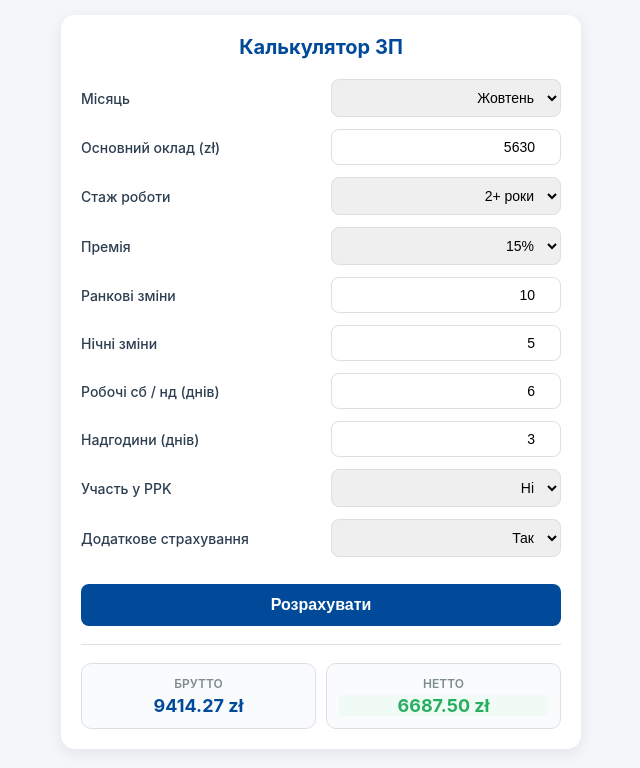
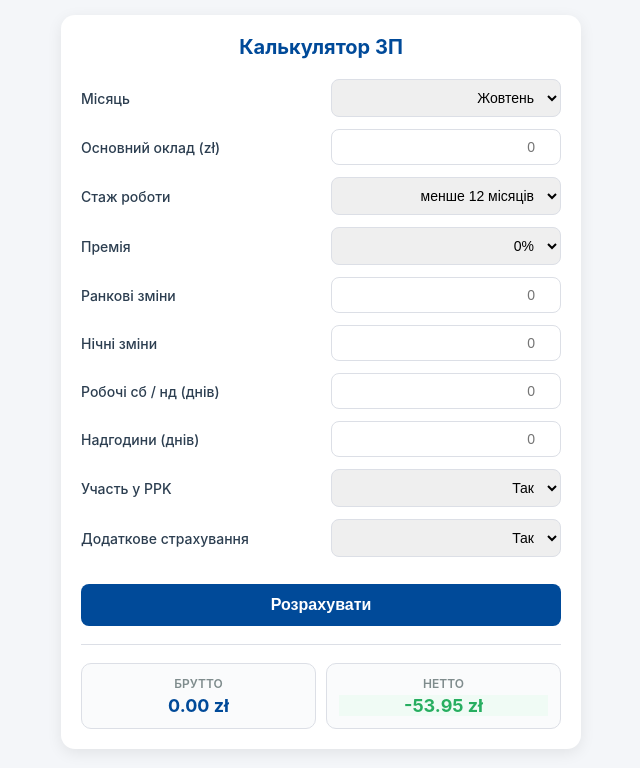
Before and after one commit to SaVoJ13/salary, a plain HTML site: page index.html in a window 1280 px wide. Shown: the whole page, without its empty margins (319-959 px from the left). Drawn offline with Linux system fonts and the light colour scheme.

Commit message:
Update index.html

```diff
--- a/index.html
+++ b/index.html
@@ -44,65 +44,65 @@
 
     <div class="form-group">
         <label>Місяць</label>
-        <select id="monthSelect" onchange="calculateSalary()"></select>
+        <select id="monthSelect" onchange="saveAndCalculate()"></select>
     </div>
 
     <div class="form-group">
         <label>Основний оклад (zł)</label>
-        <input type="number" id="baseSalary" value="5630" oninput="calculateSalary()">
+        <input type="number" id="baseSalary" placeholder="0" oninput="saveAndCalculate()" onfocus="this.select()">
     </div>
 
     <div class="form-group">
         <label>Стаж роботи</label>
-        <select id="tenureSelect" onchange="calculateSalary()">
+        <select id="tenureSelect" onchange="saveAndCalculate()">
             <option value="0">менше 12 місяців</option>
             <option value="150">1 рік</option>
-            <option value="300" selected>2+ роки</option>
+            <option value="300">2+ роки</option>
         </select>
     </div>
 
     <div class="form-group">
         <label>Премія</label>
-        <select id="bonusPctSelect" onchange="calculateSalary()">
+        <select id="bonusPctSelect" onchange="saveAndCalculate()">
             <option value="0">0%</option>
             <option value="5">5%</option>
             <option value="10">10%</option>
-            <option value="15" selected>15%</option>
+            <option value="15">15%</option>
         </select>
     </div>
 
     <div class="form-group">
         <label>Ранкові зміни</label>
-        <input type="number" id="morningShifts" value="10" oninput="calculateSalary()">
+        <input type="number" id="morningShifts" placeholder="0" oninput="saveAndCalculate()" onfocus="this.select()">
     </div>
 
     <div class="form-group">
         <label>Нічні зміни</label>
-        <input type="number" id="nightShifts" value="5" oninput="calculateSalary()">
+        <input type="number" id="nightShifts" placeholder="0" oninput="saveAndCalculate()" onfocus="this.select()">
     </div>
 
     <div class="form-group">
         <label>Робочі сб / нд (днів)</label>
-        <input type="number" id="weekendDays" value="6" oninput="calculateSalary()">
+        <input type="number" id="weekendDays" placeholder="0" oninput="saveAndCalculate()" onfocus="this.select()">
     </div>
 
     <div class="form-group">
         <label>Надгодини (днів)</label>
-        <input type="number" id="overtimeDays" value="3" oninput="calculateSalary()">
+        <input type="number" id="overtimeDays" placeholder="0" oninput="saveAndCalculate()" onfocus="this.select()">
     </div>
 
     <div class="form-group">
         <label>Участь у PPK</label>
-        <select id="ppkSelect" onchange="calculateSalary()">
+        <select id="ppkSelect" onchange="saveAndCalculate()">
             <option value="yes">Так</option>
-            <option value="no" selected>Ні</option>
+            <option value="no">Ні</option>
         </select>
     </div>
 
     <div class="form-group">
         <label>Додаткове страхування</label>
-        <select id="insuranceSelect" onchange="calculateSalary()">
-            <option value="yes" selected>Так</option>
+        <select id="insuranceSelect" onchange="saveAndCalculate()">
+            <option value="yes">Так</option>
             <option value="no">Ні</option>
         </select>
     </div>
@@ -124,7 +124,6 @@
 </div>
 
 <script>
-    // Виробничий календар на 2026 рік
     const monthData = {
         "січень": 20, "лютий": 20, "березень": 22, "квітень": 21,
         "травень": 20, "червень": 21, "липень": 23, "серпень": 20,
@@ -138,17 +137,40 @@
         option.text = month.charAt(0).toUpperCase() + month.slice(1);
         monthSelect.appendChild(option);
     }
-    monthSelect.value = "жовтень";
+
+    const fields = ['monthSelect', 'baseSalary', 'tenureSelect', 'bonusPctSelect', 'morningShifts', 'nightShifts', 'weekendDays', 'overtimeDays', 'ppkSelect', 'insuranceSelect'];
+
+    function saveValues() {
+        fields.forEach(id => {
+            localStorage.setItem(id, document.getElementById(id).value);
+        });
+    }
+
+    function loadValues() {
+        let savedMonth = localStorage.getItem('monthSelect');
+        monthSelect.value = savedMonth ? savedMonth : "жовтень";
+
+        fields.forEach(id => {
+            if (id === 'monthSelect') return;
+            let val = localStorage.getItem(id);
+            if (val !== null) {
+                document.getElementById(id).value = val;
+            }
+        });
+    }
+
+    function saveAndCalculate() {
+        saveValues();
+        calculateSalary();
+    }
 
     function calculateSalary() {
         const selectedMonth = monthSelect.value;
         const workDays = monthData[selectedMonth];
 
-        // Нічний тариф: (4806 / (Роб.дні * 8)) * 20%
         const minSalary = 4806.00;
         const nightTariff = Math.round(((minSalary / (workDays * 8)) * 0.20) * 100) / 100;
 
-        // Вхідні дані
         const baseSalary = parseFloat(document.getElementById('baseSalary').value) || 0;
         const tenureBonus = parseFloat(document.getElementById('tenureSelect').value) || 0;
         const bonusPct = parseFloat(document.getElementById('bonusPctSelect').value) || 0;
@@ -161,57 +183,46 @@
         const ppkActive = document.getElementById('ppkSelect').value === 'yes';
         const insuranceActive = document.getElementById('insuranceSelect').value === 'yes';
 
-        // 1. Ставка + Стаж
         const totalBase = baseSalary + tenureBonus;
-
-        // 2. Премія
         const bonusAmount = totalBase * (bonusPct / 100);
 
-        // 3. Нічні
         const morningNightPay = Math.round((morningShifts * (10 / 60) * nightTariff) * 100) / 100;
         const nightPay = (nightShifts * 8 * nightTariff) + (nightShifts * 30);
         const totalNightPay = morningNightPay + nightPay;
 
-        // 4. Робочі вихідні
         const weekendPay = weekendDays * 100;
-
-        // 5. Надгодини
         const overtimePay = Math.round(((totalBase / workDays) * 2 * overtimeDays) * 100) / 100;
 
-        // Брутто (без прання для візуалу)
         const gross = totalBase + bonusAmount + totalNightPay + weekendPay + overtimePay;
 
-        // Доплата за прання додається для бази Нетто
         const laundryBonus = 13.00;
         const grossForNet = gross + laundryBonus;
 
-        // --- ВІДРАХУВАННЯ ---
-        const zus = gross * 0.1371; // ZUS вираховується з Брутто без прання
+        const zus = Math.round((gross * 0.1371) * 100) / 100;
         const healthBase = gross - zus;
         const nfz = Math.round((healthBase * 0.09) * 100) / 100;
 
         const ppkEmployee = ppkActive ? (gross * 0.02) : 0;
         const ppkEmployer = ppkActive ? (gross * 0.015) : 0;
 
-        // Бенефіти (MultiSport/MyBenefit)
-        const benefitBenefitExpense = 54.00; // Додається до бази податку
-        const benefitDeduction = 30.25;       // Відраховується з Нетто
+        const benefitExpense = 54.00;
+        const benefitDeduction = 30.25;
 
         const kup = 250.00;
-        const pitBase = Math.max(0, healthBase + ppkEmployer + benefitBenefitExpense - kup);
-        let pit = Math.round(((pitBase * 0.12) - 300.00));
+        const pitBase = healthBase + ppkEmployer + benefitExpense - kup;
+
+        let pit = Math.round((pitBase * 0.12) - 300.00);
         pit = Math.max(0, pit);
 
         const insuranceDeduction = insuranceActive ? 36.70 : 0;
 
-        // Нетто (з урахуванням бенефітів та прання)
         const net = grossForNet - zus - nfz - pit - ppkEmployee - insuranceDeduction - benefitDeduction;
 
-        // Вивід
         document.getElementById('grossResult').innerText = gross.toFixed(2) + ' zł';
         document.getElementById('netResult').innerText = net.toFixed(2) + ' zł';
     }
 
+    loadValues();
     calculateSalary();
 </script>
 
```
